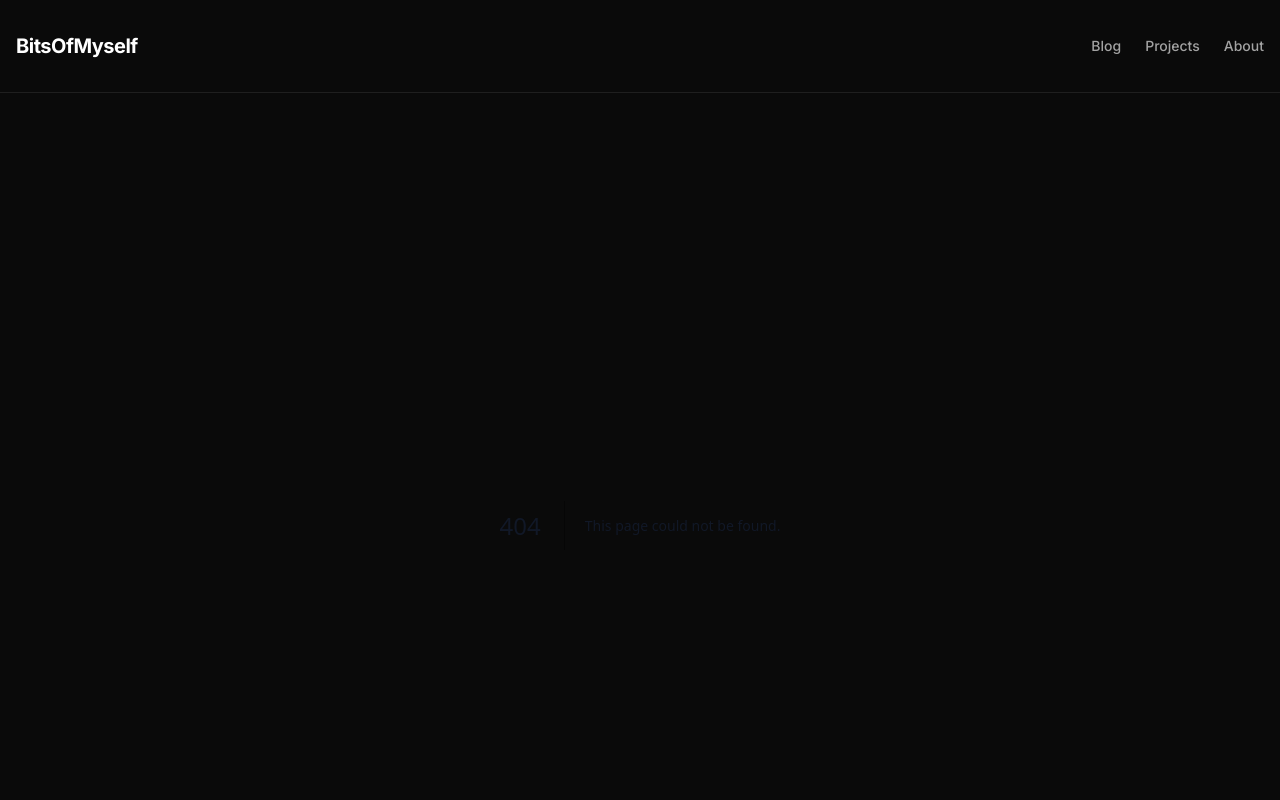
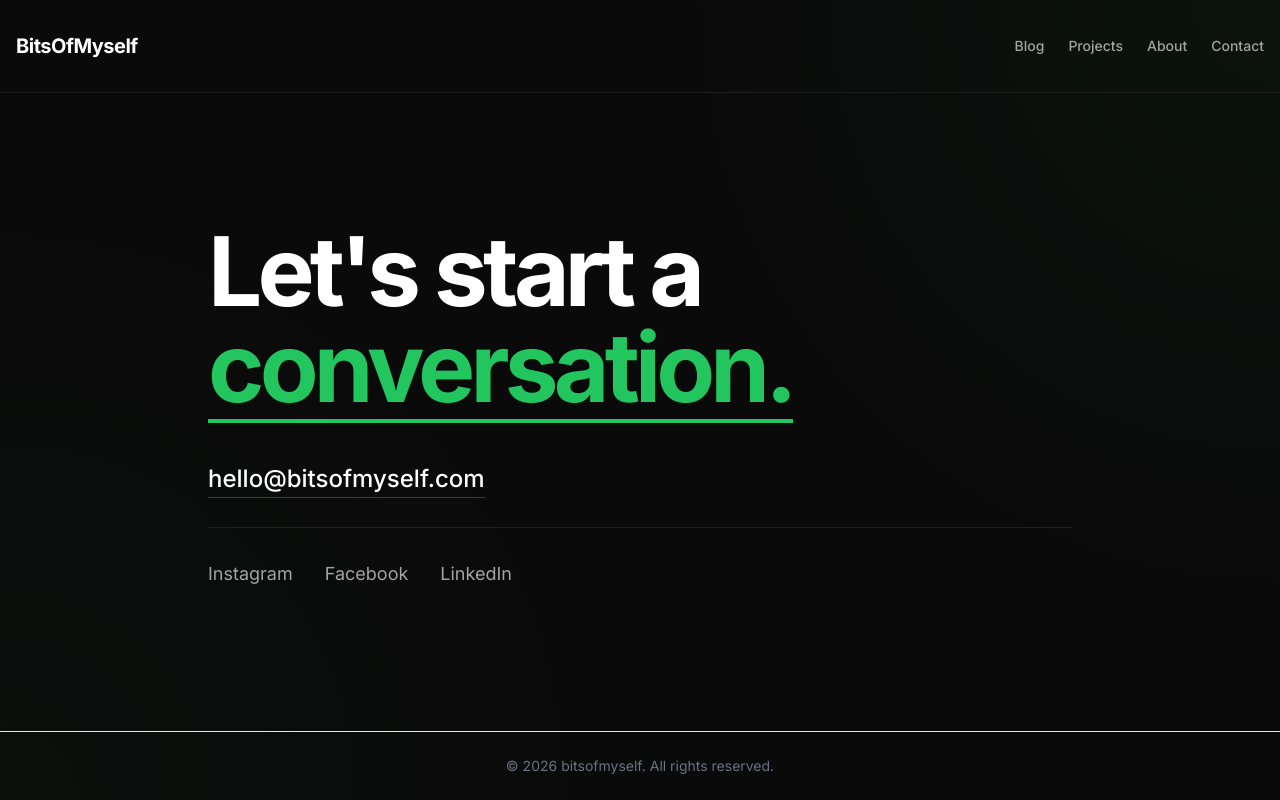
Before and after one commit to joeyoggie/bitsofmyself, a Next.js app: page /contact in a window 1280 px wide. Before the commit this address had no page. Shown: the top 800 px of the page. Built offline with nearby package versions, Linux system fonts and the light colour scheme.

Commit message:
Add contact us page

```diff
--- /dev/null
+++ b/src/app/contact/page.tsx
@@ -0,0 +1,59 @@
+import Link from 'next/link'
+
+export default function ContactPage() {
+    return (
+        <div className="min-h-[70vh] flex flex-col justify-center max-w-4xl mx-auto py-12 px-4">
+            <div className="space-y-12">
+                <section className="animate-fade-in-up">
+                    <h1 className="text-5xl md:text-8xl font-bold tracking-tighter text-white leading-none">
+                        Let's start a <br />
+                        <a
+                            href="mailto:hello@bitsofmyself.com"
+                            className="text-brand-500 animate-underline-grow hover:text-brand-400 transition-colors"
+                        >
+                            conversation.
+                        </a>
+                    </h1>
+                </section>
+
+                <section className="space-y-8 animate-fade-in-up delay-200">
+                    <div>
+                        <a
+                            href="mailto:hello@bitsofmyself.com"
+                            className="text-xl md:text-2xl font-medium text-white hover:text-brand-400 transition-colors border-b border-white/20 hover:border-brand-400 pb-1"
+                        >
+                            hello@bitsofmyself.com
+                        </a>
+                    </div>
+
+                    <div className="flex flex-wrap gap-x-8 gap-y-4 pt-8 border-t border-dark-border">
+                        <a
+                            href="https://instagram.com/joeyoggie"
+                            target="_blank"
+                            rel="noopener noreferrer"
+                            className="text-lg text-dark-muted hover:text-white transition-colors"
+                        >
+                            Instagram
+                        </a>
+                        <a
+                            href="https://facebook.com/joeyoggie"
+                            target="_blank"
+                            rel="noopener noreferrer"
+                            className="text-lg text-dark-muted hover:text-white transition-colors"
+                        >
+                            Facebook
+                        </a>
+                        <a
+                            href="https://www.linkedin.com/in/youssefwagieh/"
+                            target="_blank"
+                            rel="noopener noreferrer"
+                            className="text-lg text-dark-muted hover:text-white transition-colors"
+                        >
+                            LinkedIn
+                        </a>
+                    </div>
+                </section>
+            </div>
+        </div>
+    )
+}
--- a/src/components/Navbar.tsx
+++ b/src/components/Navbar.tsx
@@ -17,6 +17,9 @@ export default function Navbar() {
                     <Link href="/about" className="text-sm font-medium text-dark-muted hover:text-brand-400 transition-colors">
                         About
                     </Link>
+                    <Link href="/contact" className="text-sm font-medium text-dark-muted hover:text-brand-400 transition-colors">
+                        Contact
+                    </Link>
                 </div>
             </div>
         </nav>
```
